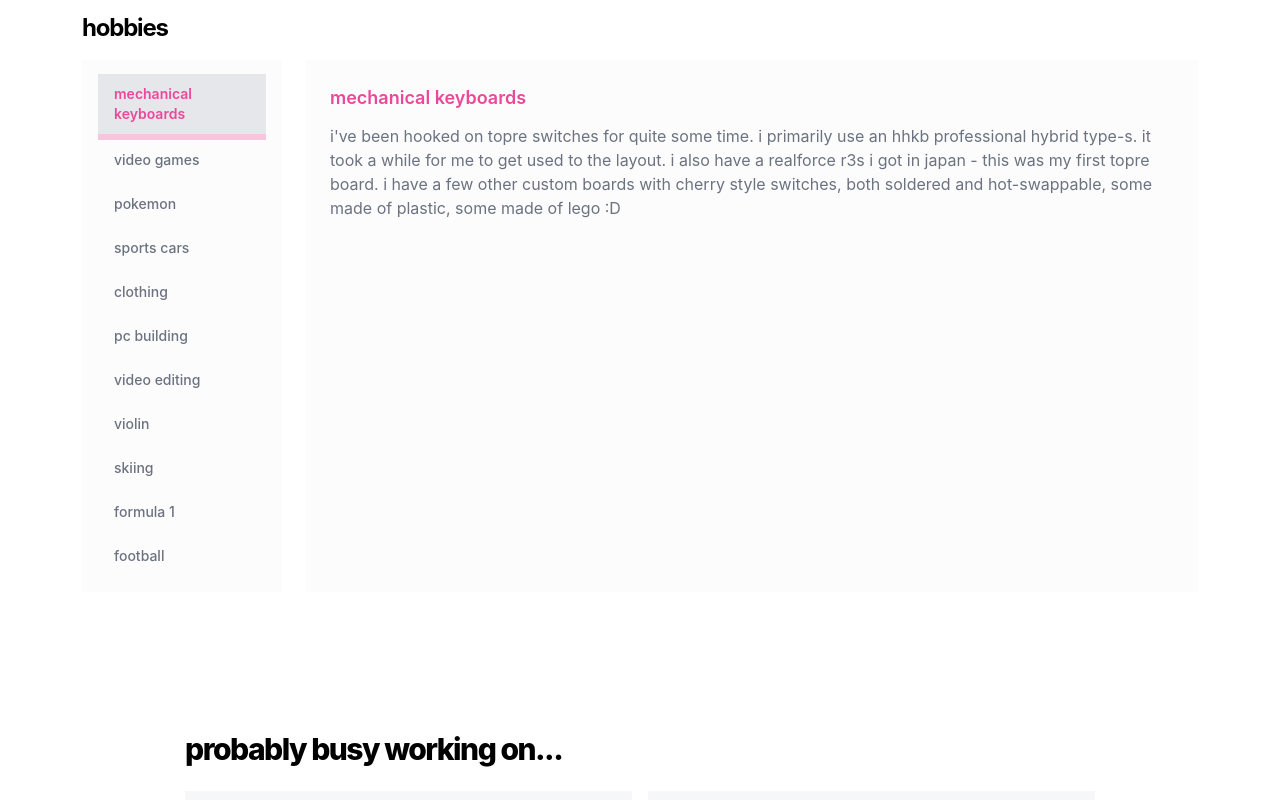
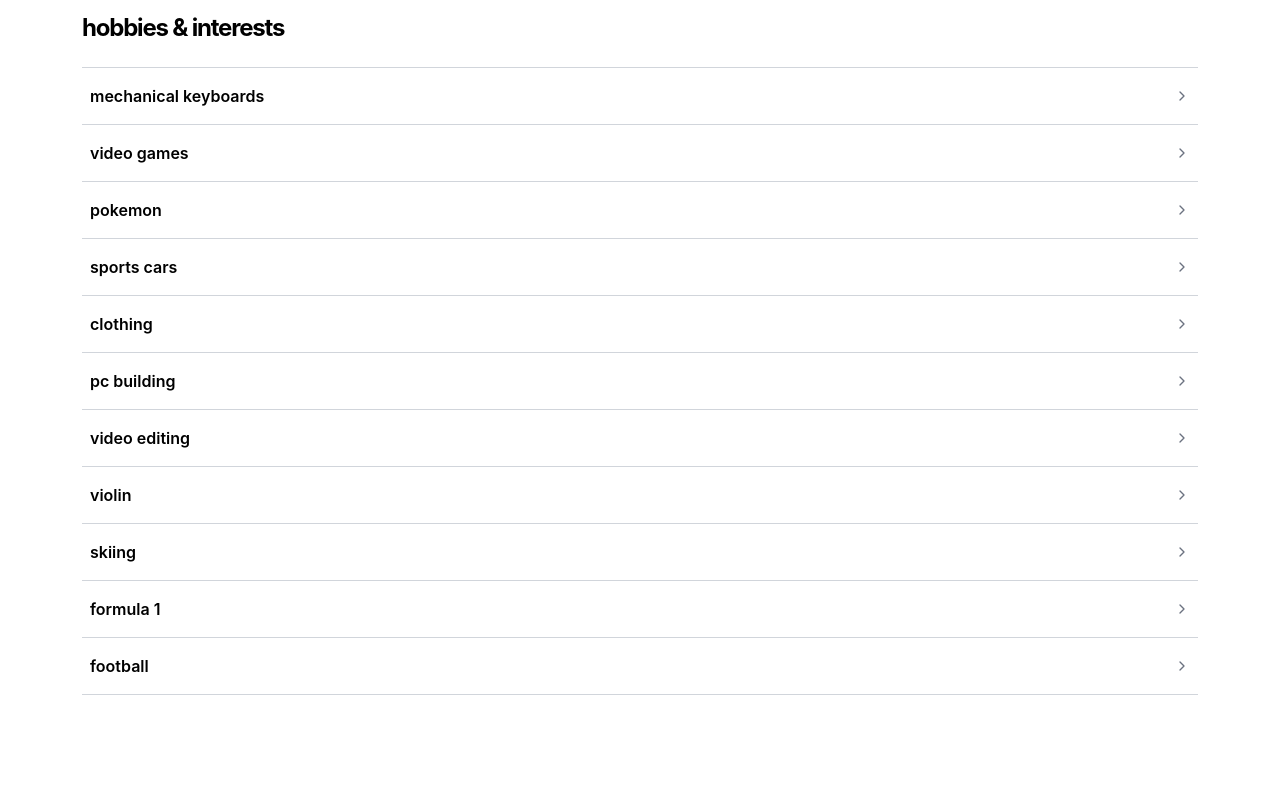
Before and after one commit to rzhang57/rmzhang-website, a Next.js app: page / in a window 1280 px wide. Shown: the part 1840-2640 px from the top of the page. Built offline with nearby package versions, Linux system fonts and the light colour scheme; no server answers.

Commit message:
update hobbies and headings

```diff
--- a/src/components/landing/About/About.tsx
+++ b/src/components/landing/About/About.tsx
@@ -10,7 +10,6 @@ import WorkSection from "@/components/landing/About/WorkSection";
 import MusicSection from "@/components/landing/About/MusicSection";
 
 export default function About() {
-    const [activeHobby, setActiveHobby] = useState(0);
     const [showAltImage, setShowAltImage] = useState(false);
 
     const imageSrc = showAltImage ? "/statics/otherimage.png" : "/statics/potential2.jpg";
@@ -22,8 +21,8 @@ export default function About() {
     return (
         <GlassCard className="w-full h-full">
             <div className="flex justify-between items-center mb-6">
-                <h1 className="text-3xl font-extrabold tracking-tighter">
-                    who am i?
+                <h1 className="text-3xl font-bold tracking-tighter">
+                    about
                 </h1>
             </div>
 
@@ -67,7 +66,7 @@ export default function About() {
 
                 <div className="md:col-span-12 order-5">
                      <div className="bg-white/5 rounded-xl p-6 border border-white/10 hover:bg-white/[0.07] transition-colors">
-                        <HobbiesSection setActiveHobby={setActiveHobby} activeHobby={activeHobby} />
+                        <HobbiesSection />
                     </div>
                 </div>
             </div>
--- a/src/components/landing/About/HobbiesSection.tsx
+++ b/src/components/landing/About/HobbiesSection.tsx
@@ -1,53 +1,60 @@
-import {AnimatePresence, motion} from "framer-motion";
+import { useState } from "react";
+import { AnimatePresence, motion } from "framer-motion";
+import { ChevronRight } from "lucide-react";
 import contentData from "@/data/content.json";
 
-interface HobbiesSectionProps {
-    setActiveHobby: (index: number) => void;
-    activeHobby: number;
-}
+export default function HobbiesSection() {
+    const [expanded, setExpanded] = useState<number | null>(null);
 
-export default function HobbiesSection({ setActiveHobby, activeHobby}: HobbiesSectionProps) {
     return (
         <div id="hobbies" className="scroll-mt-24">
-            <h2 className="md:text-2xl sm:text-lg font-bold tracking-tighter mb-4">
-                {contentData.aboutMe.hobbies.title}
+            <h2 className="md:text-2xl sm:text-lg font-bold tracking-tighter mb-6">
+                {contentData.aboutMe.hobbies.title} & interests
             </h2>
-            <div className="grid md:grid-cols-[200px_1fr] sm:grid-cols-1 gap-6">
-                <div className="space-y-1 bg-muted/30 p-4">
-                    {contentData.aboutMe.hobbies.items.map((item, index) => (
+
+            <ul>
+                {contentData.aboutMe.hobbies.items.map((item, index) => {
+                    const isOpen = expanded === index;
+                    return (
+                        <li
+                            key={index}
+                            className="border-t border-b border-gray-300 -mt-px transition-colors hover:bg-gray-500/5"
+                        >
                             <button
-                            key={index}
-                            onClick={() => setActiveHobby(index)}
-                            className={`w-full text-left px-4 py-2.5 transition-all text-sm ${
-                                activeHobby === index
-                                    ? "bg-gray-200 text-[#ec4899] font-semibold shadow-[0_6px_0_0_rgba(236,72,153,0.3)] translate-y-[-2px]"
-                                    : "text-muted-foreground font-medium hover:bg-muted/50 hover:shadow-[0_4px_0_0_rgba(0,0,0,0.1)] hover:translate-y-[-1px]"
-                            }`}
+                                onClick={() => setExpanded(isOpen ? null : index)}
+                                className="w-full flex items-center gap-4 py-4 px-2 text-left"
                             >
+                                <span className="flex-1 font-semibold text-sm md:text-base">
                                     {item.category}
+                                </span>
+                                <motion.span
+                                    animate={{ rotate: isOpen ? 90 : 0 }}
+                                    transition={{ duration: 0.2 }}
+                                    className="text-muted-foreground"
+                                >
+                                    <ChevronRight className="w-4 h-4" />
+                                </motion.span>
                             </button>
-                    ))}
-                </div>
-                <div className="bg-muted/30 p-6 min-h-[200px] flex items-start">
-                    <AnimatePresence mode="wait">
+                            <AnimatePresence initial={false}>
+                                {isOpen && (
                                     <motion.div
-                            key={activeHobby}
-                            initial={{ opacity: 0, x: 20 }}
-                            animate={{ opacity: 1, x: 0 }}
-                            exit={{ opacity: 0, x: -20 }}
-                            transition={{ duration: 0.2 }}
-                            className="w-full"
+                                        key="content"
+                                        initial={{ height: 0, opacity: 0 }}
+                                        animate={{ height: "auto", opacity: 1 }}
+                                        exit={{ height: 0, opacity: 0 }}
+                                        transition={{ duration: 0.25, ease: "easeOut" }}
+                                        className="overflow-hidden"
                                     >
-                            <h3 className="text-lg font-semibold text-[#ec4899] mb-3">
-                                {contentData.aboutMe.hobbies.items[activeHobby].category}
-                            </h3>
-                            <p className="text-muted-foreground md:text-base sm:text-sm leading-relaxed">
-                                {contentData.aboutMe.hobbies.items[activeHobby].description}
+                                        <p className="pl-12 pr-8 pb-5 text-muted-foreground md:text-base sm:text-sm leading-relaxed">
+                                            {item.description}
                                         </p>
                                     </motion.div>
+                                )}
                             </AnimatePresence>
-                </div>
-            </div>
+                        </li>
+                    );
+                })}
+            </ul>
         </div>
     );
 }
--- a/src/components/landing/Contact.tsx
+++ b/src/components/landing/Contact.tsx
@@ -27,7 +27,7 @@ export default function Contact() {
         <div className="relative">
             <GlassCard>
                 <div className="flex justify-center mb-0">
-                    <h1 className="text-3xl font-extrabold tracking-tighter">contact me</h1>
+                    <h1 className="text-3xl font-bold tracking-tighter">contact</h1>
                 </div>
 
                 <div className="flex justify-center m-0">
--- a/src/components/landing/Projects.tsx
+++ b/src/components/landing/Projects.tsx
@@ -6,7 +6,7 @@ import GlassCard from "@/components/ui/GlassCard";
 export default function Projects() {
   return (
       <GlassCard>
-        <h1 className="text-3xl font-extrabold tracking-tighter mb-6">probably busy working on...</h1>
+        <h1 className="text-3xl font-bold tracking-tighter mb-6">projects</h1>
         <div className="grid lg:grid-cols-[1fr_1fr] sm:grid-cols-1 items-stretch gap-4">
           <ProjectCard
               title={"velocity"}
```
Lines whose indentation alone changed are shown as unchanged.
